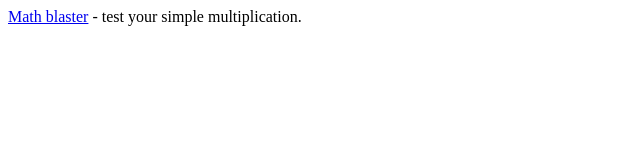
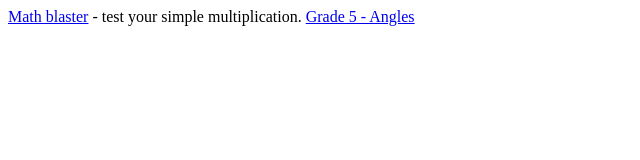
Before and after one commit to amolac02/TrishaExamPrep, a plain HTML site: page index.html in a window 1280 px wide. Shown: the whole page, without its empty margins (0-640 px from the left). Drawn offline with Linux system fonts and the light colour scheme.

Commit message:
Update index.html

```diff
--- a/index.html
+++ b/index.html
@@ -1,3 +1,3 @@
 <a href="Math blaster.html">Math blaster</a> - test your simple multiplication.
 
-<a href="Angles_grade5.html>Grade 5 - Angles</a>
+<a href="Angles_grade5.html">Grade 5 - Angles</a>
```
